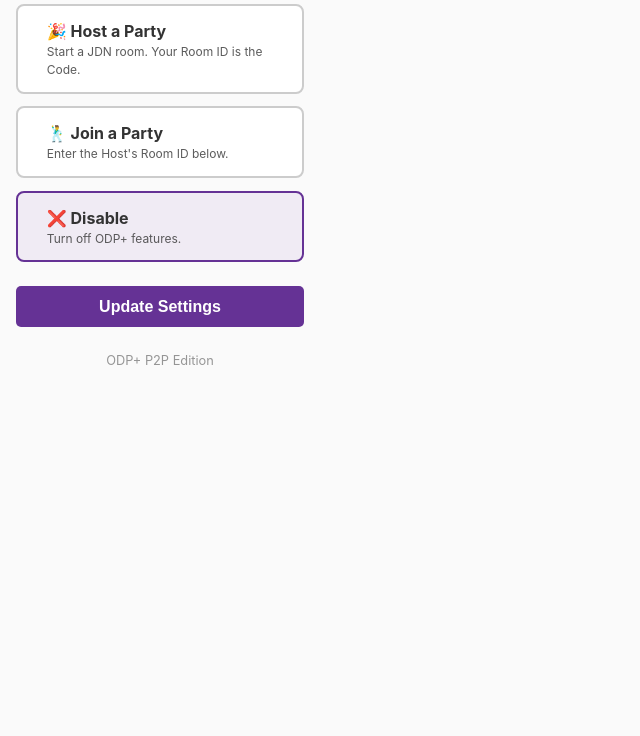
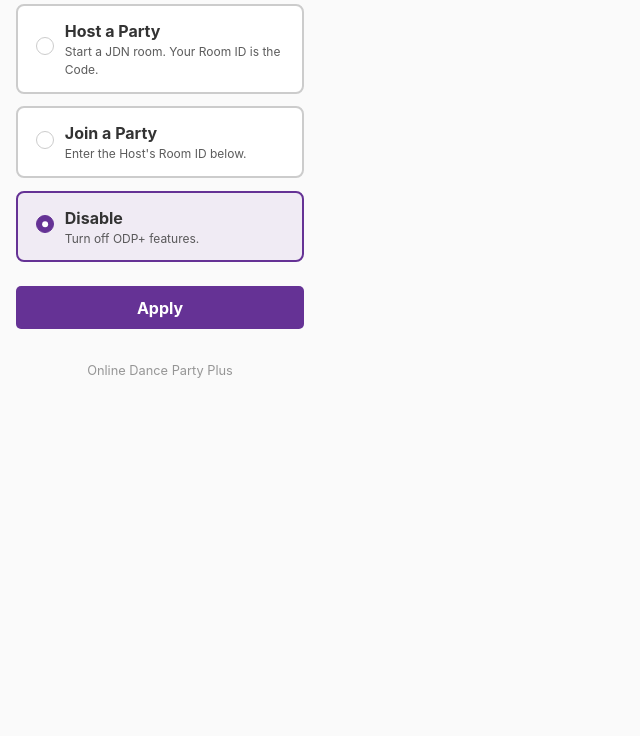
Before and after one commit to VenB304/odp-plus, a website with bundled scripts: page src/popup.html in a window 1280 px wide. Shown: the part 64-800 px from the top of the page, without its empty margins (0-640 px from the left). Built offline with nearby package versions, Linux system fonts and the light colour scheme; some packages are replaced by stand-ins of ours.

Commit message:
Update README, popup UI, CSS and build script
Revamp docs and UI, and tweak build assets.

- README rewritten/expanded: renamed to "Online Dance Party Plus", added badges, demo placeholder, table of contents, Quick Start, detailed troubleshooting (region-lock warning), How It Works, Development notes, license and credits.
- package.json build script updated to copy popup.html, reorganize CSS/img handling and ensure browser polyfill is included in dist during build.
- src/css/odp.css: add radio button styles, base form element styling, and adjust primary button text color to use --accent-text.
- src/popup.html: update header/title, remove emojis from option labels, change action button text to "Apply", and update footer repo link.

These changes improve documentation, UX consistency, and ensure popup.html is included correctly in the built extension.

```diff
--- a/package.json
+++ b/package.json
@@ -5,7 +5,7 @@
     "scripts": {
         "start": "npm run build && web-ext run --source-dir dist --url https://justdancenow.com",
         "startC": "npm start -- -t chromium",
-        "build": "tsc && shx mkdir -p dist/js/bundle && esbuild dist/js/inject-redirect.js --bundle --outfile=dist/js/bundle/inject-redirect.js && esbuild dist/js/redirect.js --bundle --outfile=dist/js/bundle/redirect.js && shx mkdir -p dist/js/deps && shx cp node_modules/webextension-polyfill/dist/browser-polyfill.min.js dist/js/deps/browser-polyfill.js && shx cp src/manifest.json dist/manifest.json && shx cp -r src/css dist/css && shx rm -rf dist/img && shx cp -r img dist/img",
+        "build": "tsc && shx mkdir -p dist/js/bundle && esbuild dist/js/inject-redirect.js --bundle --outfile=dist/js/bundle/inject-redirect.js && esbuild dist/js/redirect.js --bundle --outfile=dist/js/bundle/redirect.js && shx mkdir -p dist/js/deps && shx cp node_modules/webextension-polyfill/dist/browser-polyfill.min.js dist/js/deps/browser-polyfill.js && shx cp src/manifest.json dist/manifest.json && shx cp src/popup.html dist/popup.html && shx rm -rf dist/css && shx cp -r src/css dist/css && shx rm -rf dist/img && shx mkdir -p dist/img && shx cp img/icon.png dist/img/icon.png",
         "watch": "npm run build; while inotifywait -r src; do npm run build; done",
         "lint": "eslint . --ext .js,.jsx,.ts,.tsx,.json",
         "format": "npx prettier@3.3.3 . --write",
--- a/src/css/odp.css
+++ b/src/css/odp.css
@@ -54,6 +54,34 @@ progress {
     appearance: none;
     -webkit-appearance: none;
     -moz-appearance: none;
+}
+
+/* Radio button styling */
+input[type="radio"] {
+    vertical-align: middle;
+    position: relative;
+    width: 1em;
+    height: 1em;
+    border-radius: 100%;
+    border: 1px solid var(--border);
+    background-color: var(--bg);
+}
+
+input[type="radio"]:checked {
+    background-color: var(--accent);
+    border-color: var(--accent);
+}
+
+input[type="radio"]:checked::after {
+    content: " ";
+    width: 0.4em;
+    height: 0.4em;
+    border-radius: 100%;
+    position: absolute;
+    top: 50%;
+    left: 50%;
+    transform: translate(-50%, -50%);
+    background-color: var(--accent-text);
 }
 
 body {
@@ -154,9 +182,33 @@ header small {
     justify-content: center;
 }
 
+/* Base form element styling */
+textarea,
+select,
+input,
+button,
+.button {
+    font-size: inherit;
+    font-family: inherit;
+    padding: 0.5rem;
+    margin-bottom: 0.5rem;
+    border-radius: var(--standard-border-radius);
+    box-shadow: none;
+    max-width: 100%;
+    display: inline-block;
+}
+
+textarea,
+select,
+input {
+    color: var(--text);
+    background-color: var(--bg);
+    border: 1px solid var(--border);
+}
+
 .primary-btn {
     background-color: var(--accent);
-    color: white;
+    color: var(--accent-text);
     border: none;
     padding: 0.7rem 1.5rem;
     border-radius: 5px;
--- a/src/popup.html
+++ b/src/popup.html
@@ -8,7 +8,7 @@
 
     <body>
         <header>
-            <h1>ODP+ <small>(Serverless)</small></h1>
+            <h1>Online Dance Party Plus</h1>
         </header>
 
         <main>
@@ -23,7 +23,7 @@
                             id="host"
                         />
                         <div class="card-content">
-                            <strong>🎉 Host a Party</strong>
+                            <strong>Host a Party</strong>
                             <small
                                 >Start a JDN room. Your Room ID is the
                                 Code.</small
@@ -39,7 +39,7 @@
                             id="follower"
                         />
                         <div class="card-content">
-                            <strong>🕺 Join a Party</strong>
+                            <strong>Join a Party</strong>
                             <small>Enter the Host's Room ID below.</small>
                         </div>
                     </label>
@@ -52,7 +52,7 @@
                             id="disabled"
                         />
                         <div class="card-content">
-                            <strong>❌ Disable</strong>
+                            <strong>Disable</strong>
                             <small>Turn off ODP+ features.</small>
                         </div>
                     </label>
@@ -73,14 +73,14 @@
 
                 <div class="actions">
                     <button type="submit" id="apply" class="primary-btn">
-                        Update Settings
+                        Apply
                     </button>
                 </div>
             </form>
 
             <div class="footer">
-                <a href="https://github.com/v-b" target="_blank"
-                    >ODP+ P2P Edition</a
+                <a href="https://github.com/VenB304/odp-plus" target="_blank"
+                    >Online Dance Party Plus</a
                 >
             </div>
         </main>
```
Also changed, not shown: README.md.
